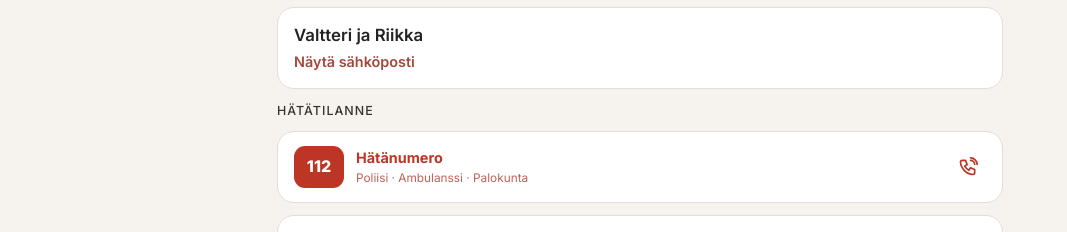
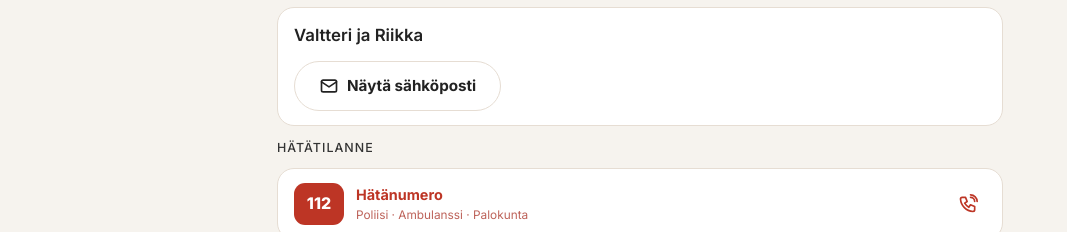
Before and after one commit to venstedt/guest-guide, a plain HTML site: page info.html in a window 1280 px wide. Shown: the part 153-385 px from the top of the page, without its empty margins (0-1067 px from the left). Drawn offline with Linux system fonts and the light colour scheme.

Commit message:
Info: sähköpostinappi samaan tyyliin kuin yllaskajo-site
Pyöreä reunustettu nappi kirjekuori-ikonilla (vastaa sivuston .btn.btn-line-tyyliä).

Co-Authored-By: Claude Opus 5.5 <noreply@anthropic.com>
Claude-Session: https://claude.ai/code/session_01EK8JBRtehNatmn9o989pGM

```diff
--- a/info.html
+++ b/info.html
@@ -105,14 +105,45 @@ h1 {
     text-decoration: none;
 }
 
+/* Sama tyyli kuin yllaskajo-site-sivuston .btn.btn-line -napissa */
+.email-pill {
+    display: inline-flex;
+    min-height: 48px;
+    max-width: 100%;
+    margin-top: 12px;
+    align-items: center;
+    justify-content: center;
+    gap: 8px;
+    padding: 12px 24px;
+    border: 1px solid #e6ddd3;
+    border-radius: 40px;
+    background: var(--light);
+    color: #222;
+    font: inherit;
+    font-size: .95rem;
+    font-weight: 700;
+    text-align: center;
+    text-decoration: none;
+}
+
 .email-btn {
-    padding: 0;
-    border: 0;
-    background: none;
-    font-family: inherit;
-    font-weight: 600;
-    text-align: left;
     cursor: pointer;
+}
+
+.email-pill:focus-visible {
+    outline: 3px solid var(--wood);
+    outline-offset: 3px;
+}
+
+.email-icon {
+    width: 20px;
+    height: 20px;
+    flex: 0 0 auto;
+    fill: none;
+    stroke: currentColor;
+    stroke-linecap: round;
+    stroke-linejoin: round;
+    stroke-width: 2;
 }
 
 .email-shown {
@@ -122,7 +153,7 @@ h1 {
 
 .email-note {
     display: block;
-    margin-top: 4px;
+    margin-top: 6px;
     color: #666;
     font-size: .8rem;
 }
@@ -340,7 +371,7 @@ nav a:focus-visible {
             <h2 class="info-label" id="hostLabel">Majoittajasi</h2>
             <div class="info-card">
                 <p class="host-name">Valtteri ja Riikka</p>
-                <button class="host-email email-btn" type="button" data-subject="Ylläs Kajo">Näytä sähköposti</button>
+                <button class="email-pill email-btn" type="button" data-subject="Ylläs Kajo"><svg class="email-icon" viewBox="0 0 24 24" aria-hidden="true"><rect x="3" y="5" width="18" height="14" rx="2"/><path d="m3 7 9 6 9-6"/></svg><span>Näytä sähköposti</span></button>
             </div>
         </section>
 
```
